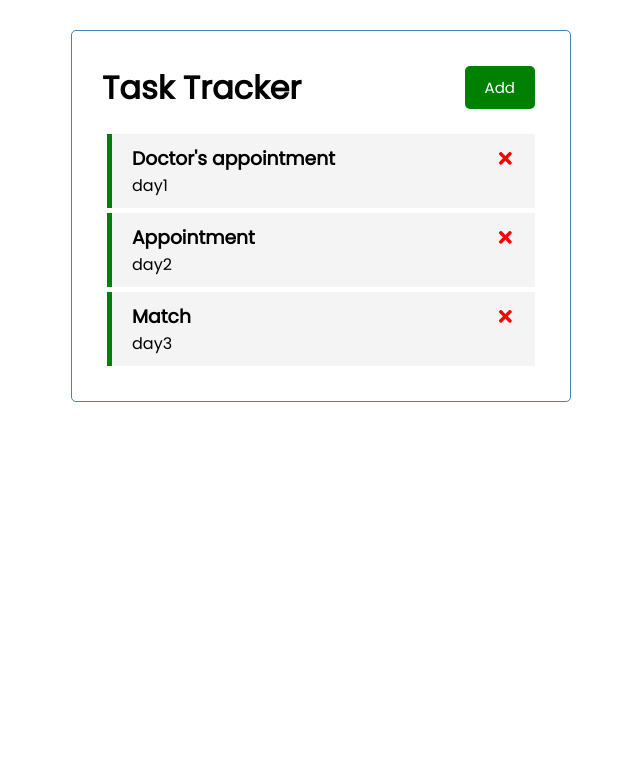
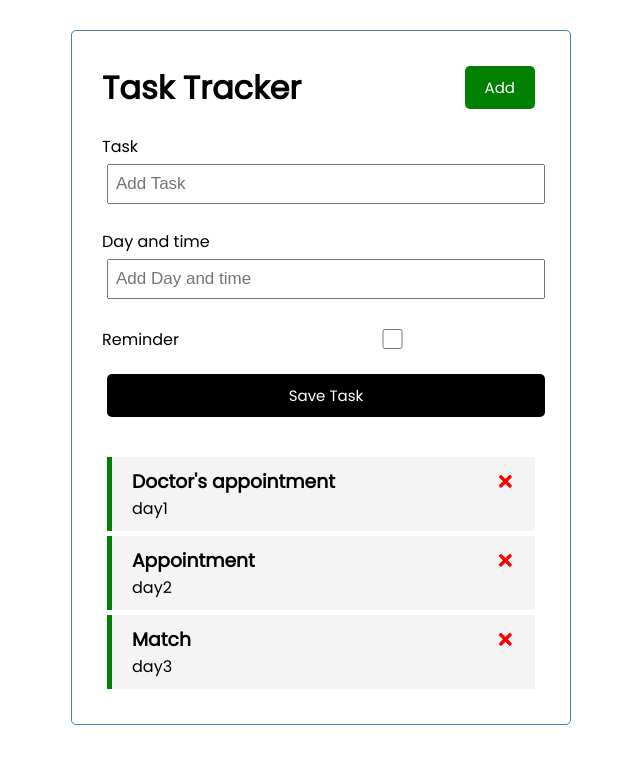
Before and after one commit to nimishbhandari/react-task-tracker, a React (Create React App) app: page / in a window 1280 px wide. Shown: the top 764 px of the page, without its empty margins (319-959 px from the left). Built offline with nearby package versions, Linux system fonts and the light colour scheme.

Commit message:
major functionality

```diff
--- a/src/App.js
+++ b/src/App.js
@@ -1,4 +1,5 @@
 import { useState } from "react";
+import AddTask from "./components/AddTask";
 import Header from "./components/Header";
 import Tasks from "./components/Tasks";
 
@@ -24,6 +25,13 @@ function App() {
     },
   ]);
 
+  // Add task
+  const addTask = (task) => {
+    const id = Math.floor(Math.random() * 10000) + 1;
+    const newTask = { id, ...task };
+    setTasks([...tasks, newTask]);
+  };
+
   // delete task
   const deleteTask = (id) => {
     setTasks(tasks.filter((task) => task.id !== id));
@@ -41,6 +49,7 @@ function App() {
   return (
     <div className="container">
       <Header />
+      <AddTask onAdd={addTask} />
       {tasks.length > 0 ? (
         <Tasks tasks={tasks} onDelete={deleteTask} onToggle={toggleReminder} />
       ) : (
--- /dev/null
+++ b/src/components/AddTask.js
@@ -0,0 +1,62 @@
+import React from "react";
+import { useState } from "react";
+
+const AddTask = ({ onAdd }) => {
+  const [text, setText] = useState("");
+  const [day, setDay] = useState("");
+  const [reminder, setReminder] = useState(false);
+
+  const onSubmit = (e) => {
+    e.preventDefault();
+
+    if (!text) {
+      alert("Please add task");
+    }
+
+    onAdd({ text, day, reminder });
+    setText("");
+    setDay("");
+    setReminder(false);
+  };
+
+  return (
+    <form className="add-form" onSubmit={onSubmit}>
+      <div className="form-control">
+        <label htmlFor="Task">Task</label>
+        <input
+          type="text"
+          name=""
+          id=""
+          placeholder="Add Task"
+          value={text}
+          onChange={(e) => setText(e.target.value)}
+        />
+      </div>
+      <div className="form-control">
+        <label htmlFor="Day">Day and time</label>
+        <input
+          type="text"
+          name=""
+          id=""
+          placeholder="Add Day and time"
+          value={day}
+          onChange={(e) => setDay(e.target.value)}
+        />
+      </div>
+      <div className="form-control form-control-check">
+        <label htmlFor="reminder">Reminder</label>
+        <input
+          type="checkbox"
+          name=""
+          id=""
+          checked={reminder}
+          value={reminder}
+          onChange={(e) => setReminder(e.currentTarget.checked)}
+        />
+      </div>
+      <input className="btn btn-block" type="submit" value="Save Task" />
+    </form>
+  );
+};
+
+export default AddTask;
```
